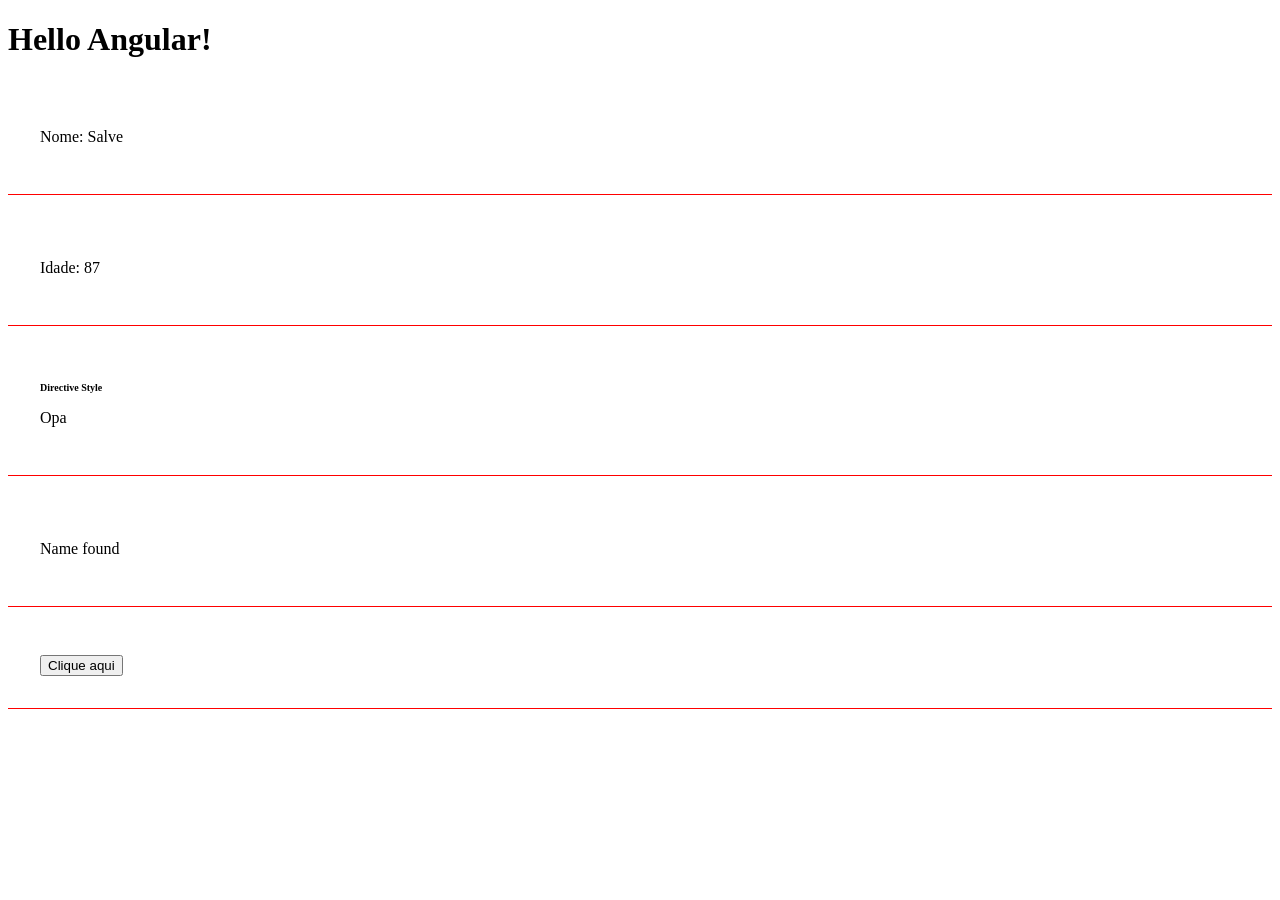
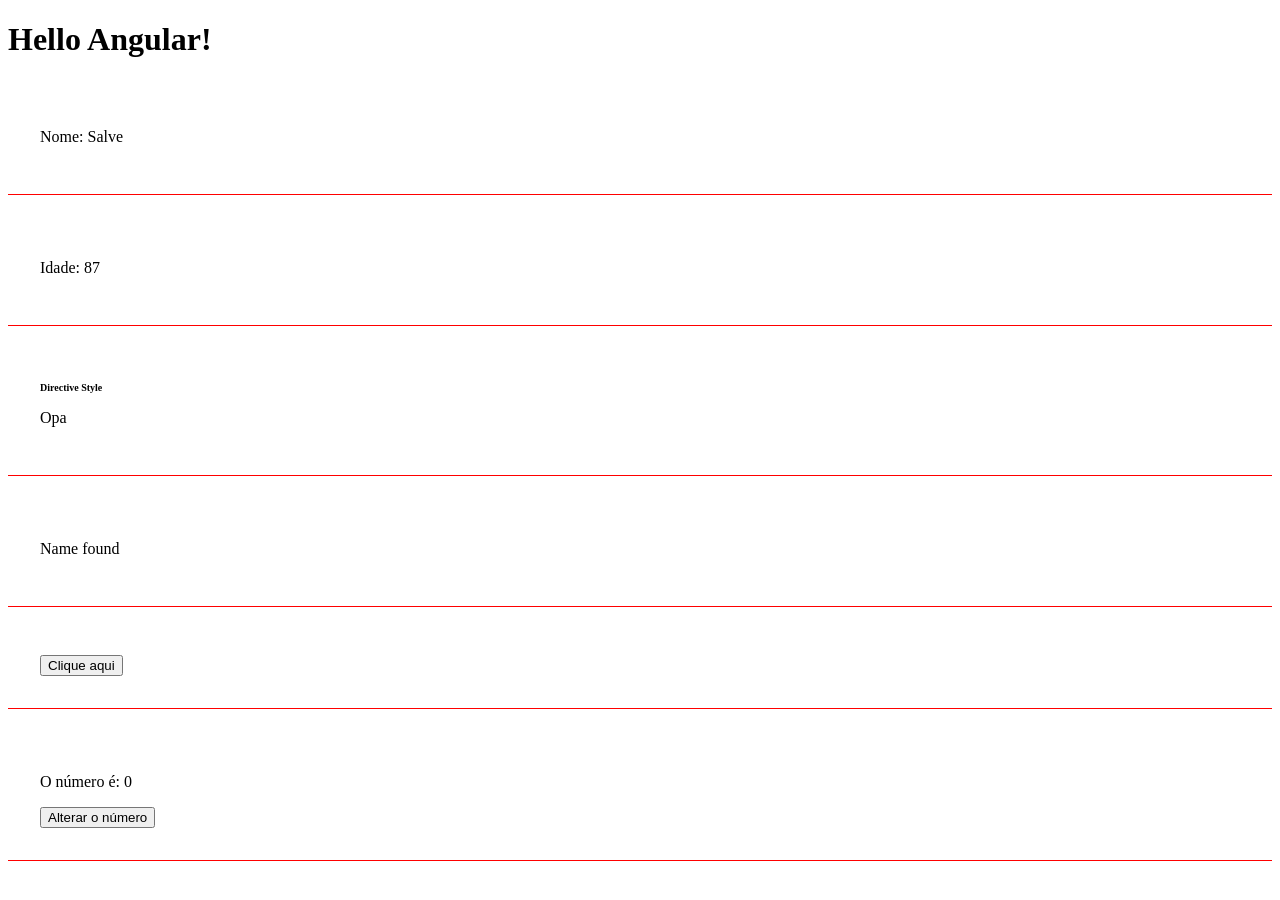
Before and after one commit to RafaelMoura11/angular-first-steps, an Angular app in the folder hello-world/: page / in a window 1280 px wide. Shown: the top 900 px of the page. Built offline with nearby package versions, Linux system fonts and the light colour scheme.

Commit message:
Creating event from child component to parent component

```diff
--- a/hello-world/src/app/app.component.html
+++ b/hello-world/src/app/app.component.html
@@ -4,3 +4,4 @@
 <app-directive />
 <app-if-render />
 <app-eventos />
+<app-emitter />
--- a/hello-world/src/app/app.module.ts
+++ b/hello-world/src/app/app.module.ts
@@ -8,6 +8,8 @@
 import { DirectiveComponent } from './components/directive/directive.component';
 import { IfRenderComponent } from './components/if-render/if-render.component';
 import { EventosComponent } from './components/eventos/eventos.component';
+import { EmitterComponent } from './components/emitter/emitter.component';
+import { ChangeNumberComponent } from './components/change-number/change-number.component';
 
 @NgModule({
   declarations: [
@@ -16,7 +18,9 @@
     ParentDataComponent,
     DirectiveComponent,
     IfRenderComponent,
-    EventosComponent
+    EventosComponent,
+    EmitterComponent,
+    ChangeNumberComponent
   ],
   imports: [
     BrowserModule,
--- /dev/null
+++ b/hello-world/src/app/components/change-number/change-number.component.html
@@ -0,0 +1 @@
+<button (click)="handleClick()">Alterar o número</button>
--- /dev/null
+++ b/hello-world/src/app/components/change-number/change-number.component.ts
@@ -0,0 +1,15 @@
+import { Component, Output, EventEmitter } from '@angular/core';
+
+@Component({
+  selector: 'app-change-number',
+  templateUrl: './change-number.component.html',
+  styleUrls: ['./change-number.component.css']
+})
+export class ChangeNumberComponent {
+  @Output() changeNumber: EventEmitter<any> = new EventEmitter();
+
+  handleClick(): void {
+    this.changeNumber.emit();
+  }
+
+}
--- /dev/null
+++ b/hello-world/src/app/components/emitter/emitter.component.html
@@ -0,0 +1,4 @@
+<div class="class">
+    <p>O número é: {{ numero }}</p>
+    <app-change-number (changeNumber)="onChangeNumber()" />
+</div>
--- /dev/null
+++ b/hello-world/src/app/components/emitter/emitter.component.ts
@@ -0,0 +1,15 @@
+import { Component } from '@angular/core';
+
+@Component({
+  selector: 'app-emitter',
+  templateUrl: './emitter.component.html',
+  styleUrls: ['./emitter.component.css']
+})
+export class EmitterComponent {
+  numero: number = 0;
+
+  onChangeNumber(): void {
+    ++this.numero;
+  }
+
+}
```
Also changed, not shown: hello-world/src/app/components/change-number/change-number.component.css (added), hello-world/src/app/components/emitter/emitter.component.css (added), 2 other files (tests, documents, lock files or other folders).
